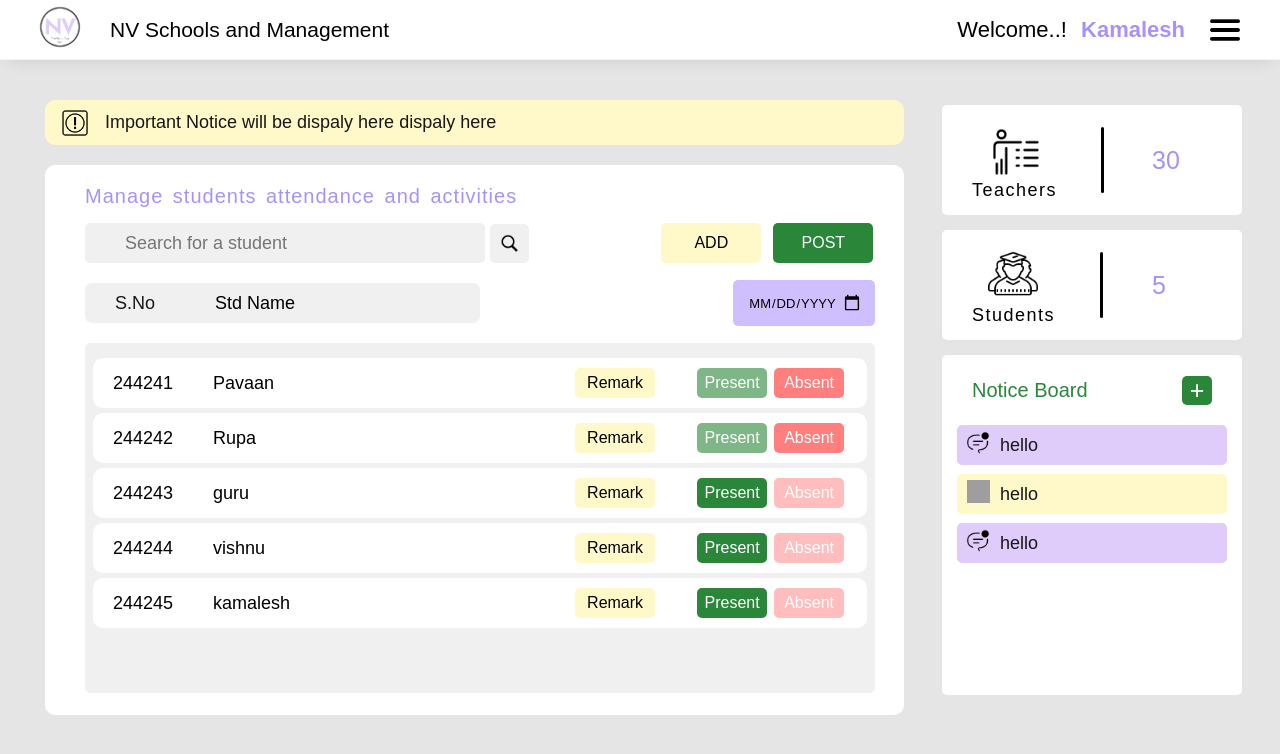
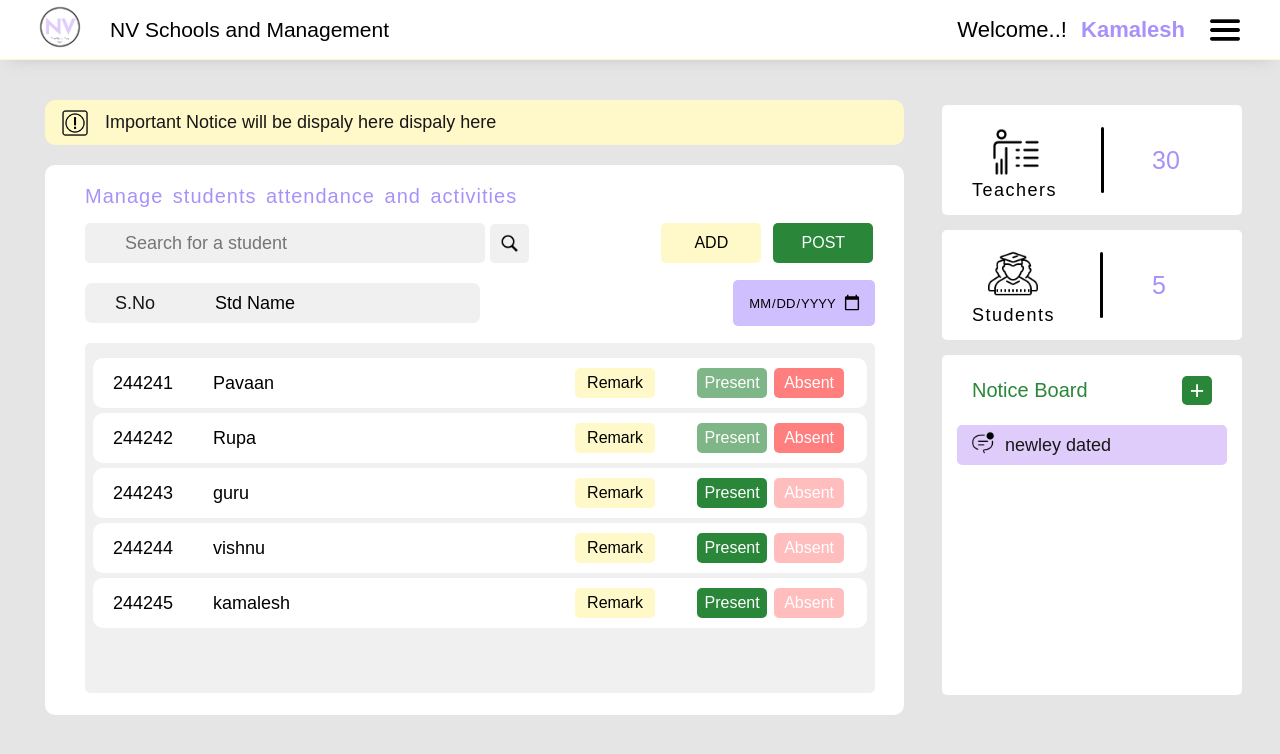
Before and after one commit to veluvignesh027/Attendence_System, a React (Create React App) app in the folder FrontEnd/: page / in a window 1280 px wide. Shown: the top 754 px of the page. Built offline with nearby package versions, Linux system fonts and the light colour scheme; grey boxes are pictures that could not be loaded; the HTML template or start-up script is replaced by a standard one; a web font is replaced by a local one.

Commit message:
Patch work : fixed noticBoard data

```diff
--- a/FrontEnd/src/App.scss
+++ b/FrontEnd/src/App.scss
@@ -456,7 +456,9 @@ body {
     }
     .notices {
       width: 100%;
-      margin-top: 10px;
+      margin-top: 7px;
+      display: flex;
+      flex-direction: column-reverse;
       .good {
         background: $colorThree;
       }
@@ -469,11 +471,13 @@ body {
       .notice {
         width: 90%;
         height: 40px;
-        margin: 9px auto;
+        margin: 3px auto;
         display: flex;
         align-items: center;
         border-radius: 5px;
         color: $mid-black;
+        overflow-y: scroll;
+        padding: 5px;
         img {
           width: 23px;
           height: 23px;
@@ -657,6 +661,7 @@ body {
     .message {
       width: 300px;
       margin-left: 40px;
+
     }
     .buttons {
       margin-top: 20px;
@@ -750,14 +755,12 @@ body {
         border: 1.5px solid #f0f0f0;
 
         &::placeholder {
-          padding: 10px 20px;
+          padding: 10px 5px;
         }
         &:focus {
           border: 1.5px solid $green;
         }
-        &:invalid {
-          border: 1.5px solid $colorRed;
-        }
+
       }
     }
     .buttons {
@@ -826,7 +829,7 @@ body {
       color: $mid-black;
       width: 250px;
       height: 23px;
-      overflow-y: scroll;
+      overflow: scroll;
     }
   }
 }
--- a/FrontEnd/src/components/noticeBoard.js
+++ b/FrontEnd/src/components/noticeBoard.js
@@ -11,18 +11,20 @@ export default function NoticeBoard({
   setOpenNotifi,
   openAndCloseNotfi,
 }) {
+
   const [openmodal, setOpenModal] = useState(false);
   const opnAndClose = () => {
     console.log("hello");
     setOpenModal(!openmodal);
   };
-  const [noticeData, setnoticeDate] = useState([
-    { message: "hello", type: "good" },
-    { message: "hello", type: "warn" },
-    { message: "hello", type: "good" },
-  ])
-  const [message,setmessage] =useState(' ')
-  const [type,settype] =useState('good')
+
+  const [noticeData, setnoticeDate] = useState([]);
+  const [message, setmessage] = useState();
+  const [type, settype] = useState("good");
+
+  useEffect(()=>{
+    setnoticeDate([{message:'newley dated', type:'good'}])
+  },[])
   return (
     <>
       {openmodal && (
@@ -32,10 +34,10 @@ export default function NoticeBoard({
           openNotfi={openNotfi}
           setOpenNotifi={setOpenNotifi}
           openAndCloseNotfi={openAndCloseNotfi}
-          message ={message}
+          message={message}
           setmessage={setmessage}
           type={type}
-          settype ={settype}
+          settype={settype}
           noticeData={noticeData}
           setnoticeDate={setnoticeDate}
         />
@@ -53,11 +55,17 @@ export default function NoticeBoard({
           </div>
         </div>
         <div className="notices">
-          {noticeData.map((data,i)=>{
-            let logoout = (data.type === 'bad') ? bad :(data.type === 'warn') ? warn :good
-            return(
-              <Notice key={data.message + data.type+i} message={data.message} type={data.type} logo={logoout}/>
-            )
+          {noticeData.map((data, i) => {
+            let logoout =
+              data.type === "bad" ? bad : data.type === "warn" ? warn : good;
+            return (
+              <Notice
+                key={data.message + data.type + i}
+                message={data.message}
+                type={data.type}
+                logo={logoout}
+              />
+            );
           })}
         </div>
       </div>
--- a/FrontEnd/src/modals/addNoticeModal.js
+++ b/FrontEnd/src/modals/addNoticeModal.js
@@ -13,11 +13,8 @@ export default function AddNoticeModal({
   type,
   settype,
   noticeData,
-  setnoticeData,
+  setnoticeDate,
 }) {
-  const handlesubmit = () => {
-    console.log(type, message);
-  };
   return (
     <div className="addnoticemo">
       <div className="noticeModal">
@@ -34,10 +31,11 @@ export default function AddNoticeModal({
         <form
           onSubmit={(event) => {
             event.preventDefault();
-            // opnAndClose();
-            // openAndCloseNotfi();
-            // handlesubmit();
-            // setnoticeData([...noticeData, { message: message, type: type }]);
+            console.log(noticeData);
+            console.log(setnoticeDate);
+            setnoticeDate([...noticeData,{message:message,type:type}])
+            setmessage(null)
+            opnAndClose(openmodal);
           }}
         >
           <div className="form">
@@ -58,12 +56,12 @@ export default function AddNoticeModal({
               type="text"
               className="noticeMessage"
               required
-              max={50}
               value={message}
               onChange={(e) => {
                 setmessage(e.target.value);
               }}
-              maxLength={100}
+              maxLength={28}
+              placeholder="Add the Notice"
             />
           </div>
           <div className="buttons">
```
